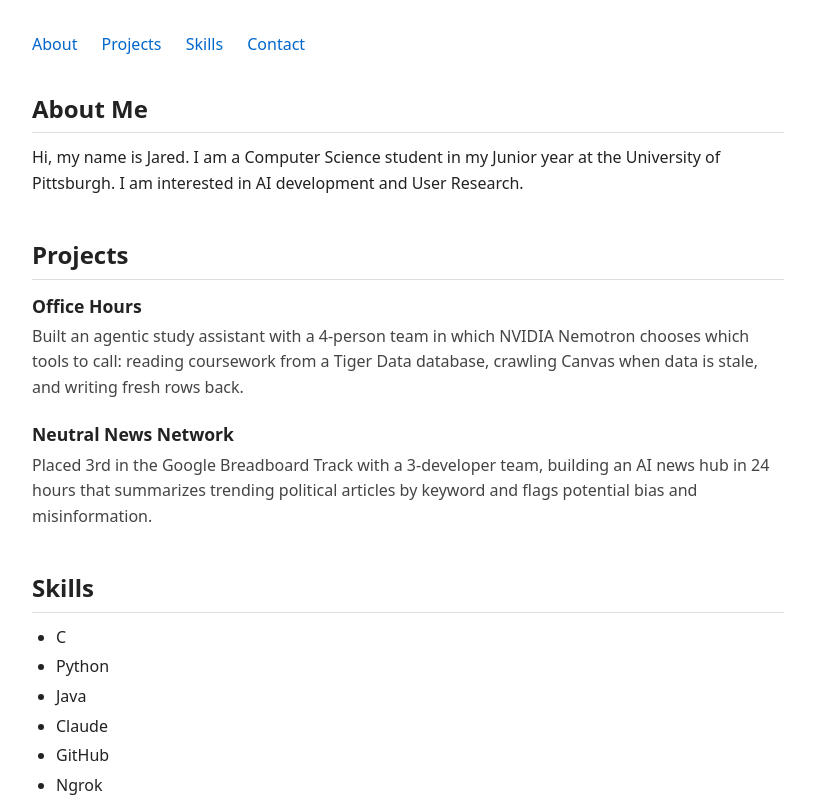
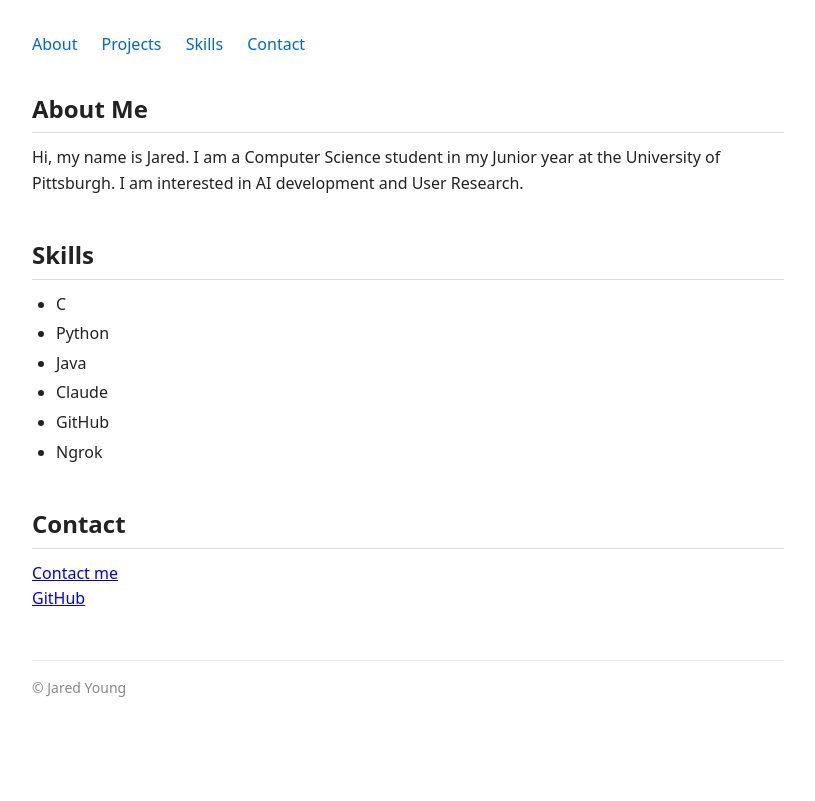
Before and after one commit to szorroxx/portfolio, a plain HTML site: page index.html in a window 1280 px wide. Shown: the top 801 px of the page, without its empty margins (232-1047 px from the left). Drawn offline with Linux system fonts and the light colour scheme.

Commit message:
Update index.html

```diff
--- a/index.html
+++ b/index.html
@@ -30,28 +30,7 @@
        I am interested in AI development and User Research.
     </section>
 
-    <section id="projects">
-      <h2>Projects</h2>
 
-      <!-- Example project entry structure: copy, fill in, and add at least 2:
-      <div class="project">
-        <h3>Project Name</h3>
-        <p>What the project does, the technologies used, and what you learned.</p>
-      </div>
-      -->
-
-      <!-- TODO: Add at least 2 project entries using the structure above -->
-       <div class="project">
-        <h3>Office Hours</h3>
-        <p> Built an agentic study assistant with a 4-person team in which NVIDIA Nemotron chooses which tools to call:
-            reading coursework from a Tiger Data database, crawling Canvas when data is stale, and writing fresh rows back.</p>
-       </div>
-       <div class="project">
-        <h3>Neutral News Network</h3>
-        <p>Placed 3rd in the Google Breadboard Track with a 3-developer team, building an AI news hub in 24 hours that
-          summarizes trending political articles by keyword and flags potential bias and misinformation.</p>
-       </div>
-    </section>
 
     <section id="skills">
       <h2>Skills</h2>
```
